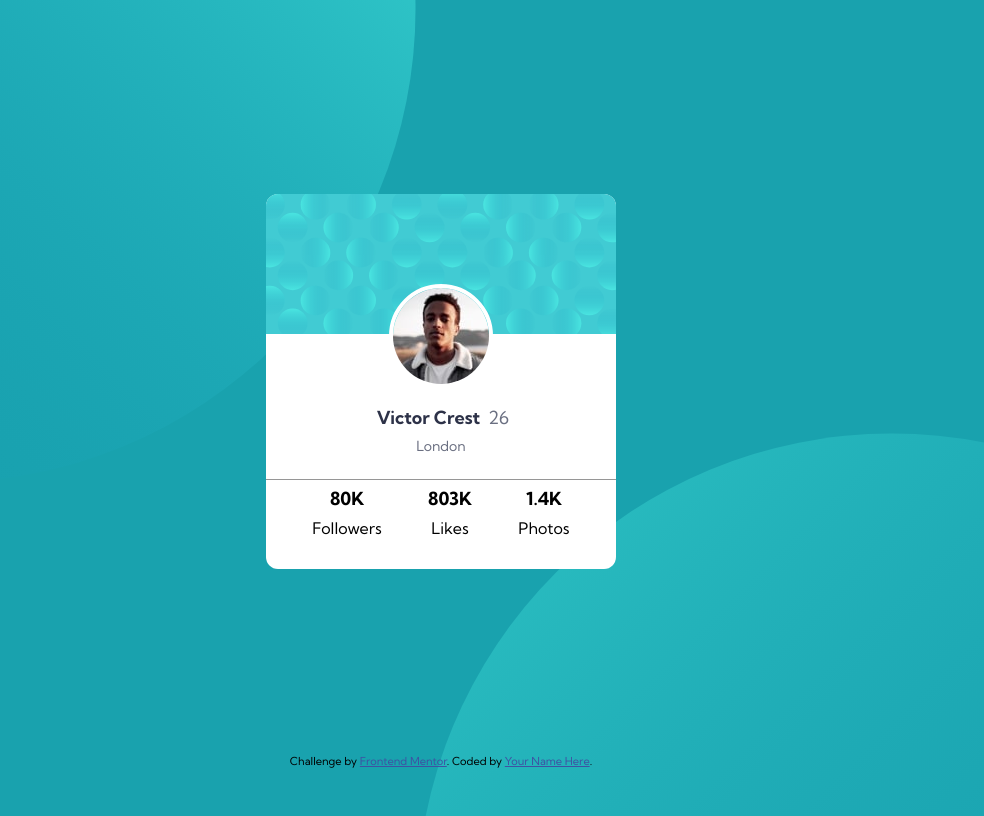
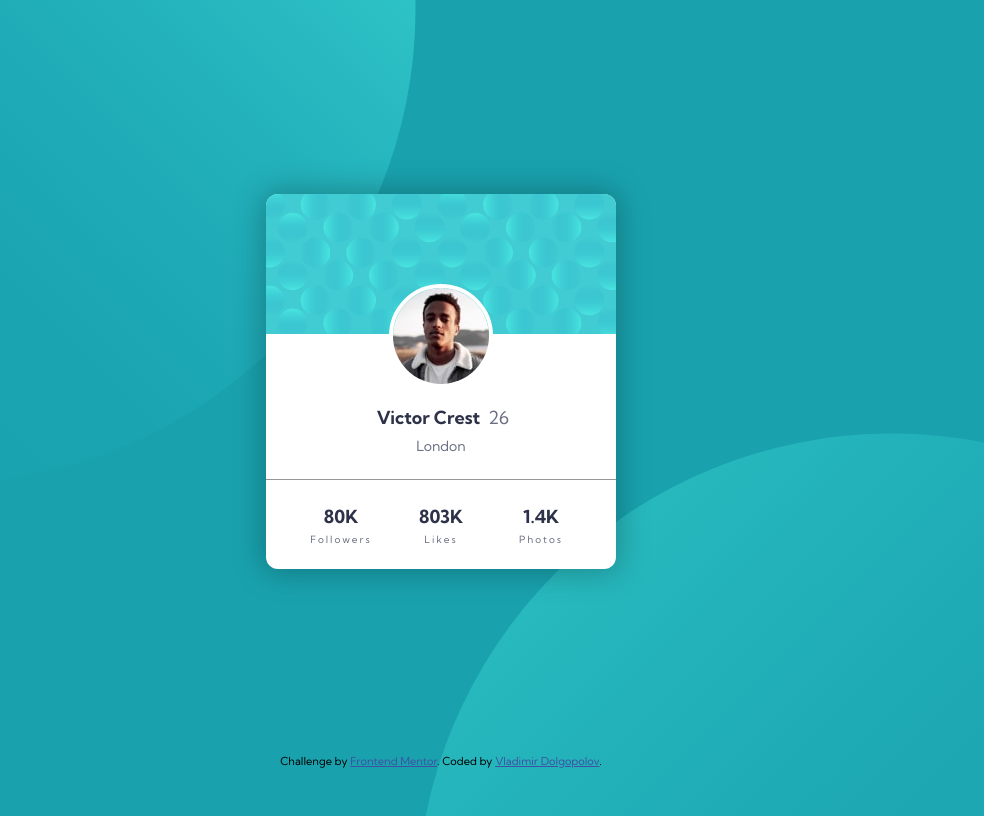
Before and after one commit to dolgopolov-v/profile-card-component-main, a plain HTML site: page index.html in a window 1280 px wide. Shown: the whole page, without its empty margins (199-1183 px from the left). Drawn offline with Linux system fonts and the light colour scheme.

Commit message:
Final stage

```diff
--- a/index.html
+++ b/index.html
@@ -18,8 +18,6 @@
 <body>
   <main>
     <div class="card">
-        <!-- <div class="pattern">
-        </div> -->
       <img src="images/bg-pattern-card.svg" class="pattern">
       <img src="images/image-victor.jpg" alt="avatar-image" class="avatar">
       <div class="name">
@@ -44,7 +42,7 @@
   </main>
   <footer>
     Challenge by <a href="https://www.frontendmentor.io?ref=challenge" target="_blank">Frontend Mentor</a>.
-      Coded by <a href="#">Your Name Here</a>.
+    Coded by <a href="https://github.com/dolgopolov-v">Vladimir Dolgopolov</a>.
   </footer>
 </body>
 
--- a/styles.css
+++ b/styles.css
@@ -2,16 +2,18 @@
   --Primary-Dark-Cyan: hsl(185, 75%, 39%);
   --Primary-VeryDarkBlue: hsl(229, 23%, 23%);
   --Primary-DarkGrayishBlue: hsl(227, 10%, 46%);
-
   --Neutral-DarkGray: hsl(0, 0%, 59%);
 }
 
 body {
-  font-family: 'Kumbh Sans', sans-serif;
-  background-color: var(--Primary-Dark-Cyan);
   display: flex;
   flex-direction: column;
+
   min-height: 100vh;
+
+  font-family: 'Kumbh Sans', sans-serif;
+
+  background-color: var(--Primary-Dark-Cyan);
   background-image: url("images/bg-pattern-bottom.svg"), url("images/bg-pattern-top.svg");
   background-position: calc(50% + 450px) calc(50% + 500px), calc(50% - 500px) calc(50% - 400px);
   background-repeat: no-repeat;
@@ -26,27 +28,44 @@ main {
 }
 
 /* Card */
-
 .card {
   height: 375px;
+  flex-basis: 350px;
+  margin: 7px;
+
   background-color: white;
   border-radius: 12px;
-  flex-basis: 350px;
-  margin: 7px;
-  text-align: center;
+  box-shadow: 0px 0px 30px 4px rgba(0, 0, 0, 0.25);
+
   display: flex;
   flex-direction: column;
   align-items: center;
+
+  text-align: center;
 }
 
-h1, h2 {
-  font-size: 18px;
-  line-height: 0.4;
+.pattern {
+  border-radius: 12px 12px 0 0;
+}
+
+/* Name Section */
+
+.name {
+  height: 145px;
+}
+
+.avatar {
+  position: absolute;
+  transform: translateY(90px);
+
+  border-radius: 50%;
+  border: 4px solid white;
 }
 
 .name h1 {
-padding-top: 67px;
-color: var(--Primary-VeryDarkBlue);
+  padding-top: 67px;
+
+  color: var(--Primary-VeryDarkBlue);
   font-size: 18px;
   line-height: 0.6;
 }
@@ -55,6 +74,7 @@ color: var(--Primary-VeryDarkBlue);
   display: inline-block;
   position: relative;
   left: 4px;
+
   font-weight: 400;
   color: var(--Primary-DarkGrayishBlue);
 }
@@ -65,38 +85,47 @@ color: var(--Primary-VeryDarkBlue);
   color: var(--Primary-DarkGrayishBlue);
 }
 
-.pattern {
-  border-radius: 12px 12px 0 0;
-}
-
-.avatar {
-  position: absolute;
-  border-radius: 50%;
-  border: 4px solid white;
-  transform: translateY(90px);
-}
-
-.name {
-  height: 145px;
-}
+/* Stats Section */
 
 .stats {
+  align-self: stretch;
+  padding: 0 25px;
 
-align-self: stretch;
-border-top: 1px solid var(--Neutral-DarkGray);
+  border-top: 1px solid var(--Neutral-DarkGray);
 
   display: flex;
-  justify-content: space-evenly;
+  justify-content: space-around;
   align-items: center;
 }
 
+.numbers {
+  flex: 1;
+}
+
+.numbers h2 {
+  padding-top: 20px;
+
+  font-size: 18px;
+  color: var(--Primary-VeryDarkBlue);
+  line-height: 0.2;
+}
+
+.numbers p {
+  font-weight: 400;
+  font-size: 10px;
+  letter-spacing: 2px;
+  color: var(--Primary-DarkGrayishBlue);
+}
 
 /* Footer */
+
 footer {
   flex: 1;
+
   font-size: 11px;
   text-align: center;
 }
+
 footer a {
   color: hsl(228, 45%, 44%);
 }
```
Lines whose indentation alone changed are shown as unchanged.
